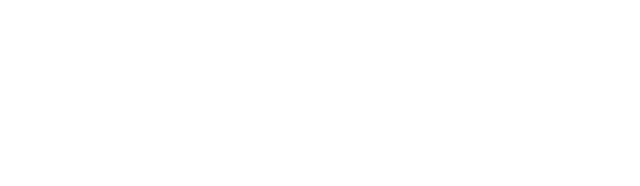
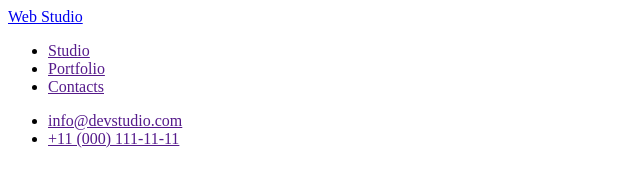
Before and after one commit to groats23/goit-homework-01, a plain HTML site: page index.html in a window 1280 px wide. Shown: the whole page, without its empty margins (0-640 px from the left). Drawn offline with Linux system fonts and the light colour scheme.

Commit message:
Page header

```diff
--- a/index.html
+++ b/index.html
@@ -4,7 +4,22 @@
     <meta charset="UTF-8" />
     <meta http-equiv="X-UA-Compatible" content="IE=edge" />
     <meta name="viewport" content="width=device-width, initial-scale=1.0" />
-    <title>Document</title>
+    <title>Studio</title>
   </head>
-  <body></body>
+  <body>
+    <!-- Page header -->
+    <header>
+      <a href="/"> Web Studio </a>
+      <ul>
+        <li><a href="">Studio</a></li>
+        <li><a href="">Portfolio</a></li>
+        <li><a href="">Contacts</a></li>
+      </ul>
+
+      <ul>
+        <li><a href="">info@devstudio.com</a></li>
+        <li><a href="">+11 (000) 111-11-11</a></li>
+      </ul>
+    </header>
+  </body>
 </html>
```
